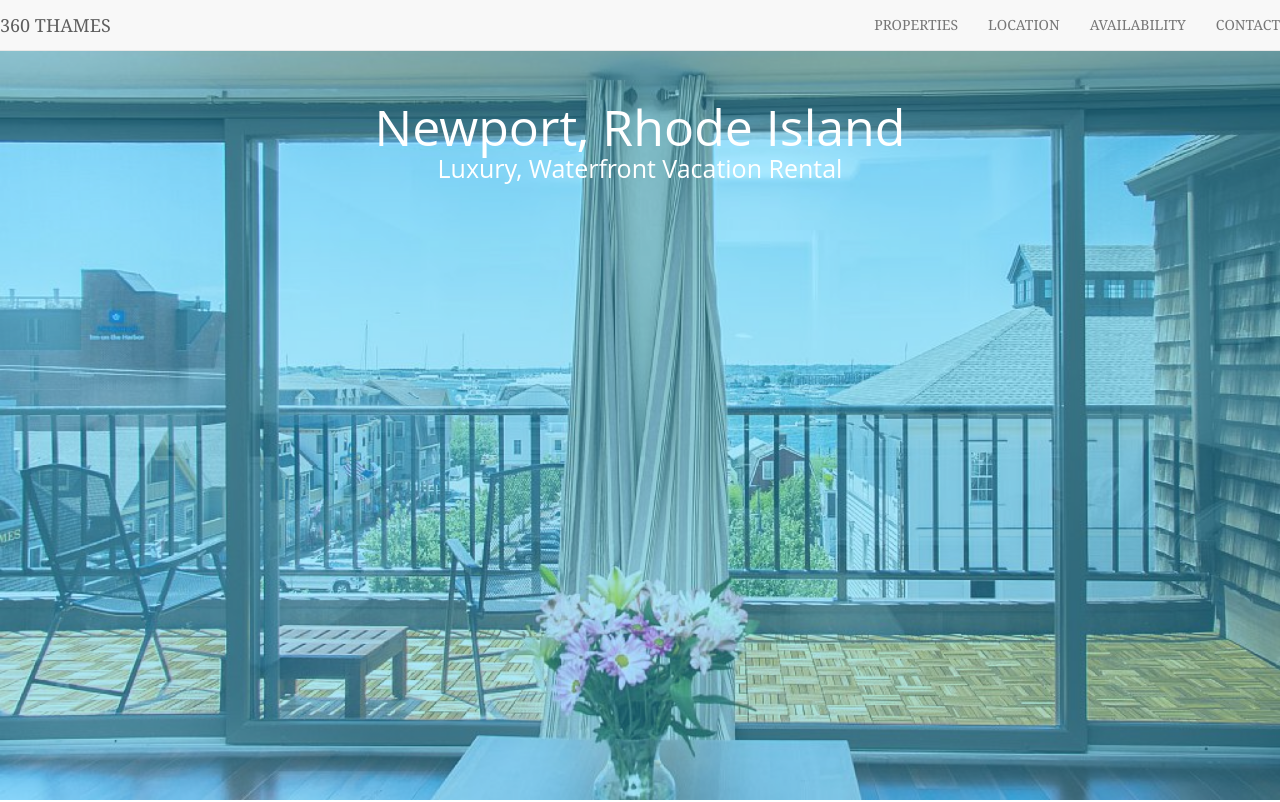
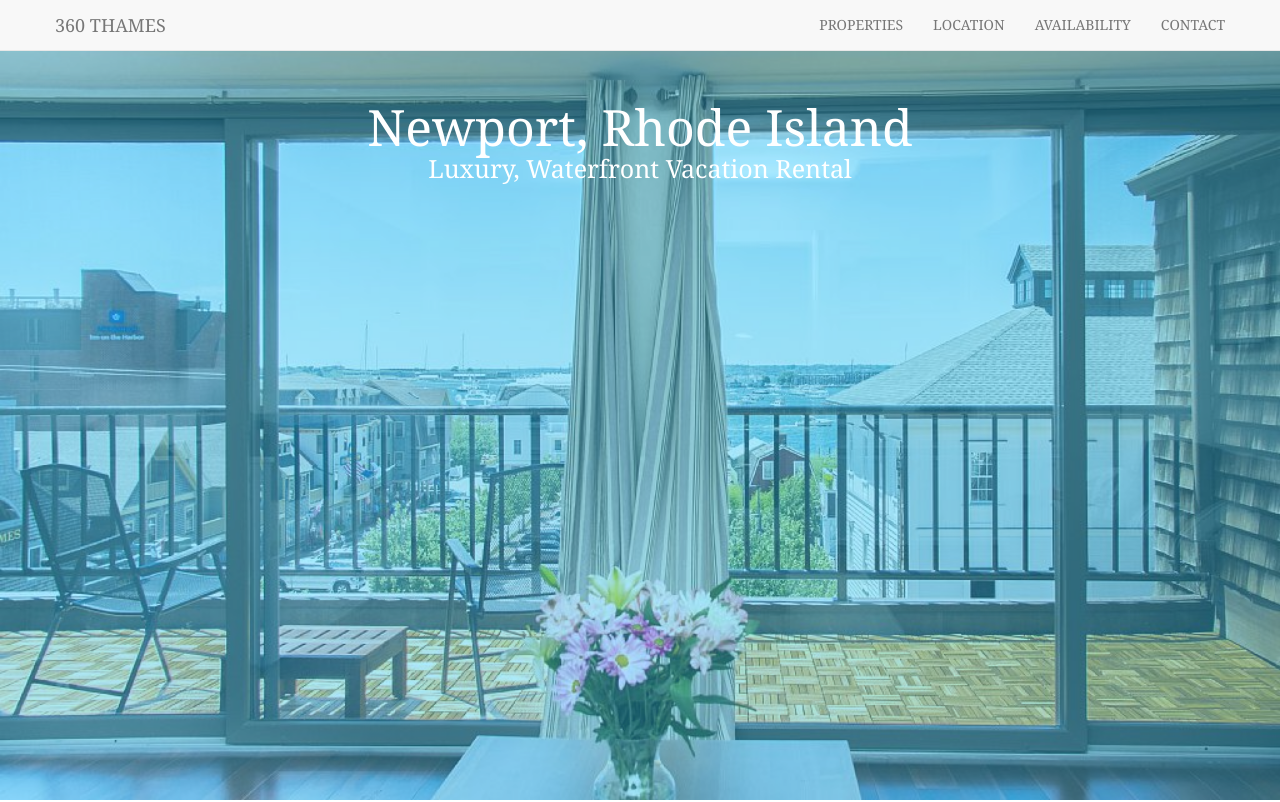
Before and after one commit to Apr7174/360Thames, a plain HTML site: page index.html in a window 1280 px wide. Shown: the top 802 px of the page. Drawn offline with Linux system fonts and the light colour scheme; some packages are replaced by stand-ins of ours; a script that the page names is missing.

Commit message:
Updated navigation bar and fonts

```diff
--- a/css/thames.css
+++ b/css/thames.css
@@ -296,22 +296,22 @@ header .header-content {
     padding: 100px 0 50px;
     width: 100%;*/
     height: 100%;
-  position: absolute;
-  text-align: center;
-  padding: 100px 15px 100px;
-  width: 100%;
+  	position: absolute;
+  	text-align: center;
+  	padding: 100px 15px 100px;
+  	width: 100%;
     background: rgba(51, 204, 255, 0.6);
 }
 header .header-content .header-content-inner h1 {
   /*font-weight: 700;*/
   /*text-transform: uppercase;*/
-  /*position: absolute;*/
-  /*top: 25%;*/
+  position: relative;
+  /*top: 50%;	*/
   margin-top: 0;
   margin-bottom: 0;
   font-size: 30px;
   color: white;
-  font-family: 'Open Sans';
+  font-family: 'Georgia';
 }
 header .header-content .header-content-inner h2 {
   /*text-transform: uppercase;*/
@@ -319,7 +319,7 @@ header .header-content .header-content-inner h2 {
   margin-bottom: 0;
   font-size: 15px;
   color: white;
-  font-family: 'Open Sans';
+  font-family: 'Georgia';
 }
 
 header .header-content .header-content-inner hr {
--- a/index.html
+++ b/index.html
@@ -21,7 +21,7 @@
 <body>
     <!-- Navigation -->
     <nav class="navbar navbar-default navbar-fixed-top">
-        <div class="container-fluid">
+        <div class="container">
             <div class="row">
                 <!-- Brand and toggle get grouped for better mobile display -->
                 <div class="navbar-header">
```
